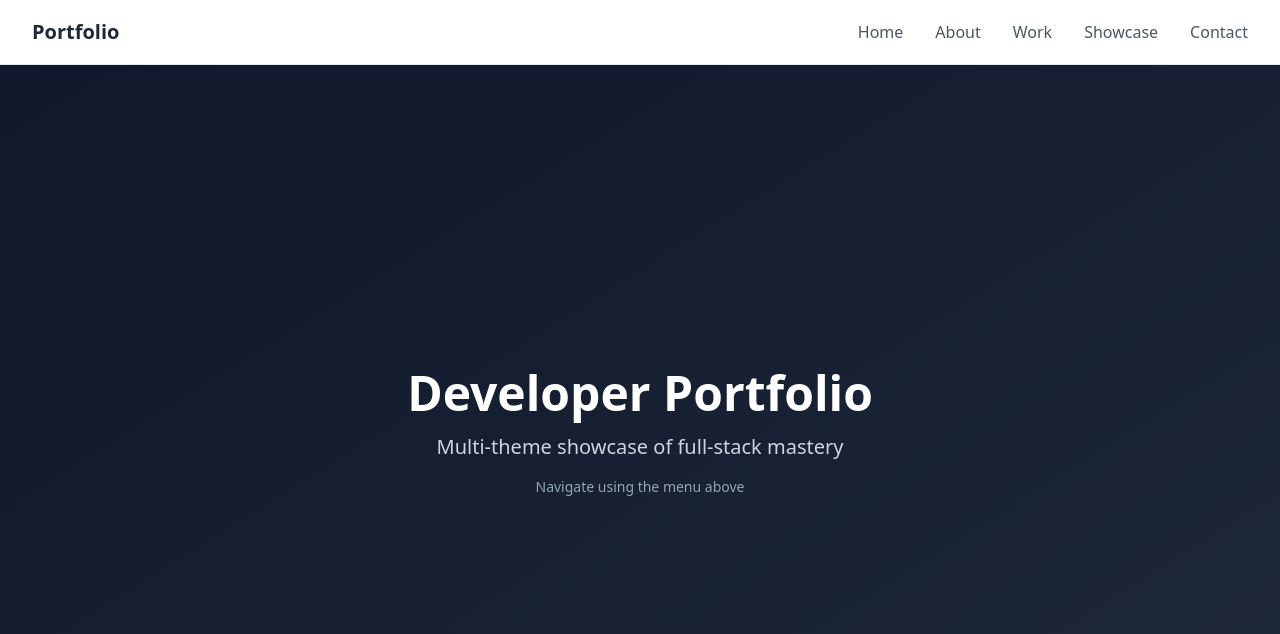
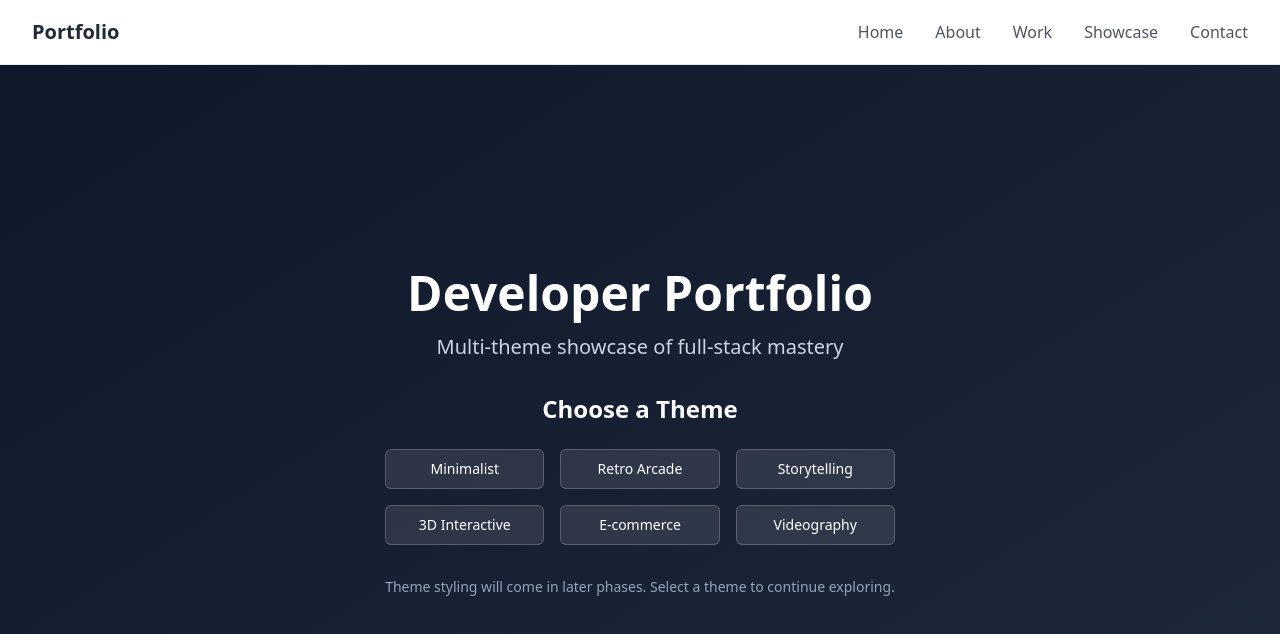
Before and after one commit to Deltawsierra/vibrant-theme-starter, a React (Vite) app: page / in a window 1280 px wide. Shown: the top 634 px of the page. Built offline with nearby package versions, Linux system fonts and the light colour scheme.

Commit message:
Add theme selection buttons
Implemented theme selection buttons on the home route, allowing users to set the active theme and navigate to the about page. Includes a message indicating future theme styling.

```diff
--- a/src/pages/About.tsx
+++ b/src/pages/About.tsx
@@ -1,10 +1,24 @@
+
+import { useTheme } from "@/context/ThemeContext";
+import Navigation from "@/components/Navigation";
 
 const About = () => {
+  const { currentTheme } = useTheme();
+
   return (
-    <div className="min-h-screen flex items-center justify-center bg-gray-50">
-      <div className="text-center">
-        <h1 className="text-4xl font-bold mb-4 text-gray-800">About</h1>
-        <p className="text-lg text-gray-600">About page placeholder</p>
+    <div className="min-h-screen bg-gray-50">
+      <Navigation />
+      <div className="flex items-center justify-center min-h-[calc(100vh-4rem)]">
+        <div className="text-center">
+          <h1 className="text-4xl font-bold mb-4 text-gray-800">About</h1>
+          <p className="text-lg text-gray-600 mb-4">About page placeholder</p>
+          <div className="bg-white p-4 rounded-lg shadow-sm border">
+            <p className="text-sm text-gray-500">Current theme:</p>
+            <p className="text-lg font-semibold text-gray-800 capitalize">
+              {currentTheme.replace('-', ' ')}
+            </p>
+          </div>
+        </div>
       </div>
     </div>
   );
--- a/src/pages/Contact.tsx
+++ b/src/pages/Contact.tsx
@@ -1,10 +1,15 @@
+
+import Navigation from "@/components/Navigation";
 
 const Contact = () => {
   return (
-    <div className="min-h-screen flex items-center justify-center bg-gray-50">
-      <div className="text-center">
-        <h1 className="text-4xl font-bold mb-4 text-gray-800">Contact</h1>
-        <p className="text-lg text-gray-600">Contact page placeholder</p>
+    <div className="min-h-screen bg-gray-50">
+      <Navigation />
+      <div className="flex items-center justify-center min-h-[calc(100vh-4rem)]">
+        <div className="text-center">
+          <h1 className="text-4xl font-bold mb-4 text-gray-800">Contact</h1>
+          <p className="text-lg text-gray-600">Contact page placeholder</p>
+        </div>
       </div>
     </div>
   );
--- a/src/pages/Index.tsx
+++ b/src/pages/Index.tsx
@@ -1,15 +1,55 @@
 
+import { useTheme } from "@/context/ThemeContext";
+import { useNavigate } from "react-router-dom";
+import { Button } from "@/components/ui/button";
 import Navigation from "@/components/Navigation";
 
 const Index = () => {
+  const { setTheme } = useTheme();
+  const navigate = useNavigate();
+
+  const themes = [
+    { id: 'minimalist', name: 'Minimalist' },
+    { id: 'retro-arcade', name: 'Retro Arcade' },
+    { id: 'storytelling', name: 'Storytelling' },
+    { id: '3d-interactive', name: '3D Interactive' },
+    { id: 'ecommerce', name: 'E-commerce' },
+    { id: 'videography', name: 'Videography' }
+  ] as const;
+
+  const handleThemeSelect = (themeId: typeof themes[number]['id']) => {
+    console.log('Setting theme to:', themeId);
+    setTheme(themeId);
+    navigate('/about');
+  };
+
   return (
     <div className="min-h-screen bg-gradient-to-br from-slate-900 to-slate-800">
       <Navigation />
       <div className="flex items-center justify-center min-h-[calc(100vh-4rem)]">
-        <div className="text-center text-white">
+        <div className="text-center text-white max-w-2xl px-4">
           <h1 className="text-5xl font-bold mb-4">Developer Portfolio</h1>
-          <p className="text-xl text-slate-300">Multi-theme showcase of full-stack mastery</p>
-          <p className="text-sm text-slate-400 mt-4">Navigate using the menu above</p>
+          <p className="text-xl text-slate-300 mb-8">Multi-theme showcase of full-stack mastery</p>
+
+          <div className="mb-8">
+            <h2 className="text-2xl font-semibold mb-6">Choose a Theme</h2>
+            <div className="grid grid-cols-1 md:grid-cols-2 lg:grid-cols-3 gap-4">
+              {themes.map((theme) => (
+                <Button
+                  key={theme.id}
+                  onClick={() => handleThemeSelect(theme.id)}
+                  variant="outline"
+                  className="bg-white/10 border-white/20 text-white hover:bg-white/20 hover:text-white transition-all"
+                >
+                  {theme.name}
+                </Button>
+              ))}
+            </div>
+          </div>
+
+          <p className="text-sm text-slate-400">
+            Theme styling will come in later phases. Select a theme to continue exploring.
+          </p>
         </div>
       </div>
     </div>
--- a/src/pages/Showcase.tsx
+++ b/src/pages/Showcase.tsx
@@ -1,10 +1,15 @@
+
+import Navigation from "@/components/Navigation";
 
 const Showcase = () => {
   return (
-    <div className="min-h-screen flex items-center justify-center bg-gray-50">
-      <div className="text-center">
-        <h1 className="text-4xl font-bold mb-4 text-gray-800">Showcase</h1>
-        <p className="text-lg text-gray-600">Showcase page placeholder</p>
+    <div className="min-h-screen bg-gray-50">
+      <Navigation />
+      <div className="flex items-center justify-center min-h-[calc(100vh-4rem)]">
+        <div className="text-center">
+          <h1 className="text-4xl font-bold mb-4 text-gray-800">Showcase</h1>
+          <p className="text-lg text-gray-600">Showcase page placeholder</p>
+        </div>
       </div>
     </div>
   );
--- a/src/pages/Work.tsx
+++ b/src/pages/Work.tsx
@@ -1,10 +1,15 @@
+
+import Navigation from "@/components/Navigation";
 
 const Work = () => {
   return (
-    <div className="min-h-screen flex items-center justify-center bg-gray-50">
-      <div className="text-center">
-        <h1 className="text-4xl font-bold mb-4 text-gray-800">Work</h1>
-        <p className="text-lg text-gray-600">Work page placeholder</p>
+    <div className="min-h-screen bg-gray-50">
+      <Navigation />
+      <div className="flex items-center justify-center min-h-[calc(100vh-4rem)]">
+        <div className="text-center">
+          <h1 className="text-4xl font-bold mb-4 text-gray-800">Work</h1>
+          <p className="text-lg text-gray-600">Work page placeholder</p>
+        </div>
       </div>
     </div>
   );
```
